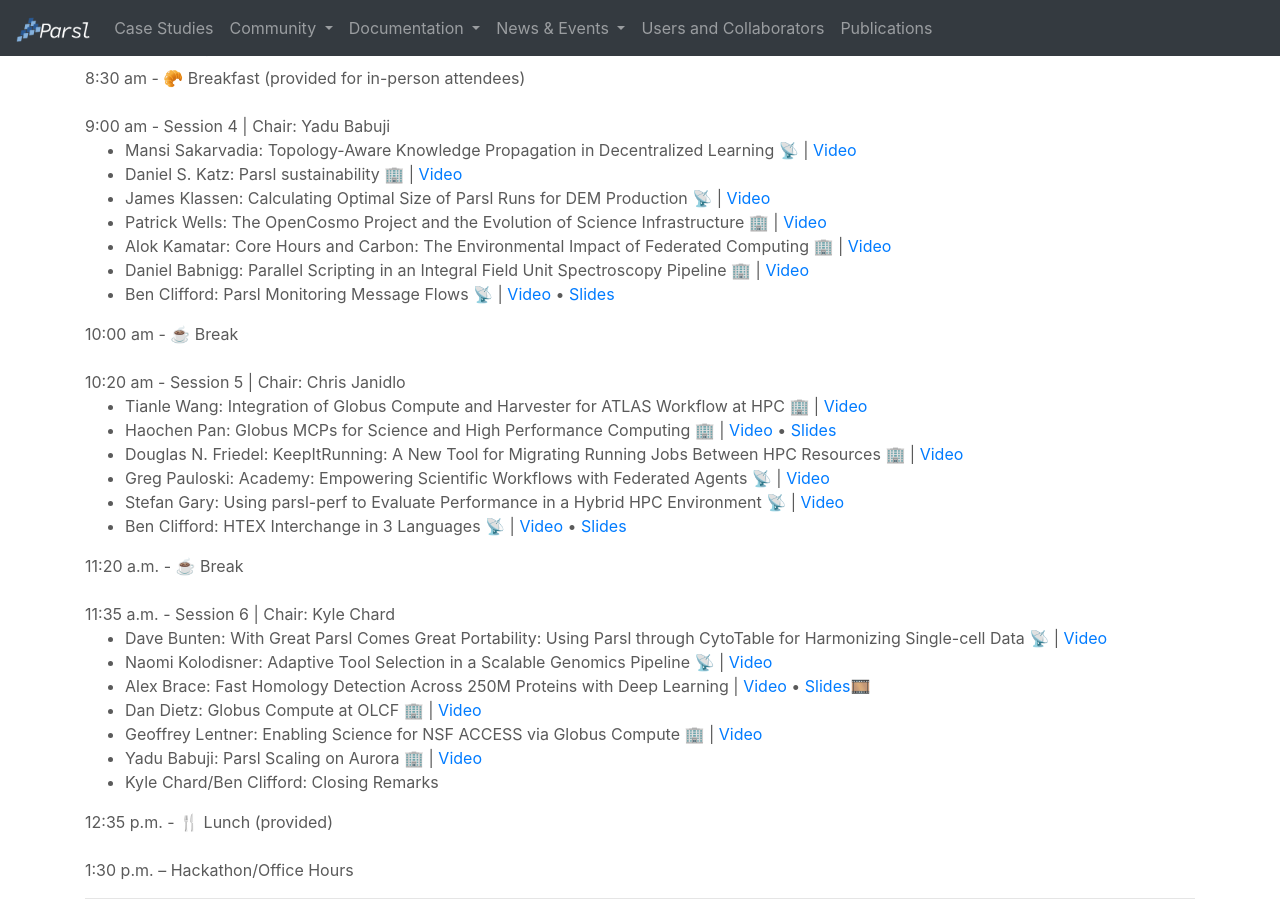
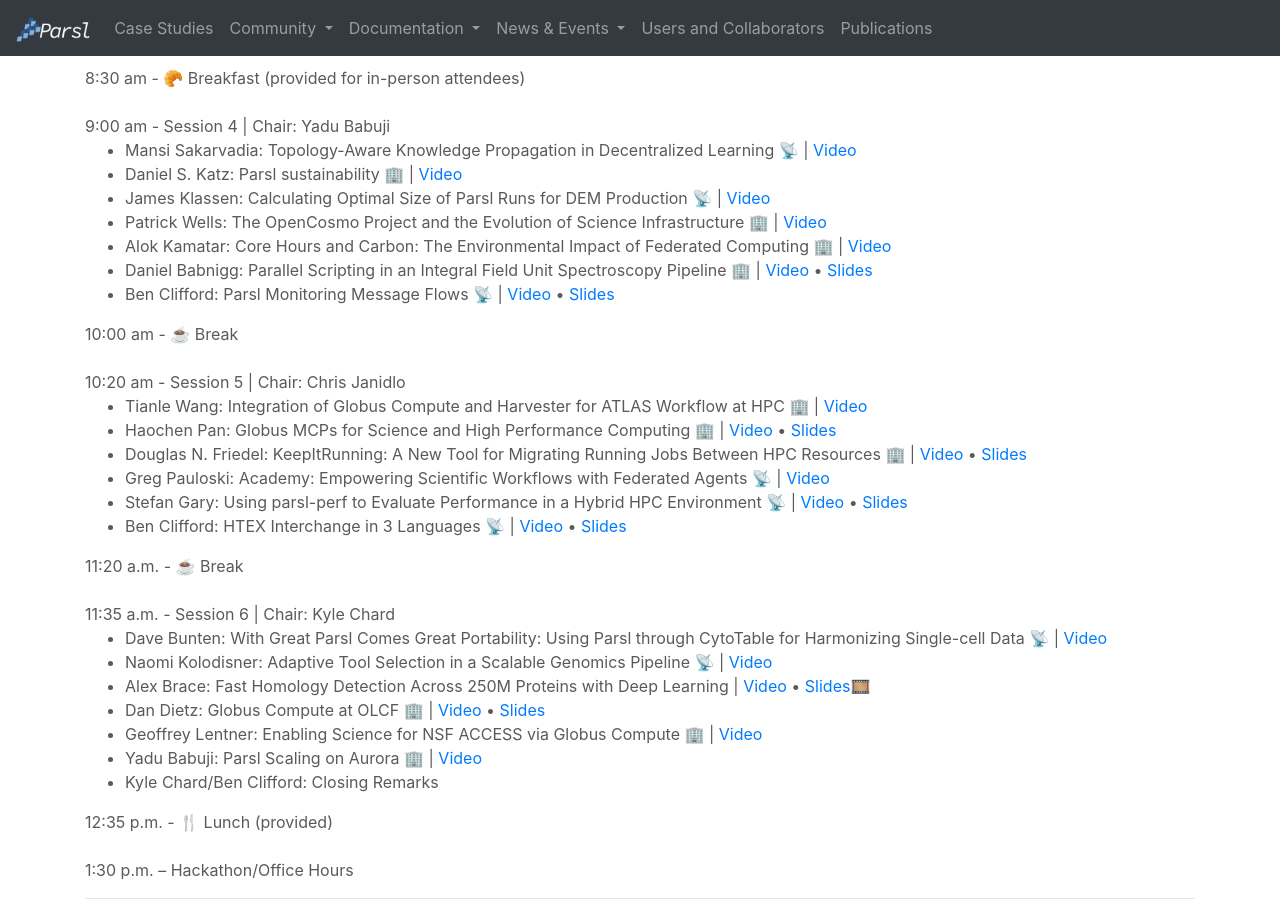
Before and after one commit to Parsl/parsl.github.io, a Jekyll site: the page built from parslfest/parslfest2025.html, in a window 1280 px wide and 900 px high, scrolled down 2269 px. Built offline with Jekyll 4.4.1, drawn with Linux system fonts in a browser that asks for light colours.

Commit message:
Update parslfest2025.html

```diff
--- a/parslfest/parslfest2025.html
+++ b/parslfest/parslfest2025.html
@@ -187,7 +187,7 @@
 		<li>James Klassen: Calculating Optimal Size of Parsl Runs for DEM Production 📡  |  <a href="https://youtu.be/Y-HAXPkXJxI" target="_blank">Video</a></li>
 		<li>Patrick Wells: The OpenCosmo Project and the Evolution of Science Infrastructure 🏢  |  <a href="https://youtu.be/KZC3tZZUfzI" target="_blank">Video</a></li>
 		<li>Alok Kamatar: Core Hours and Carbon: The Environmental Impact of Federated Computing 🏢  |  <a href="https://youtu.be/3WAIaLqmtWc" target="_blank">Video</a></li>
-		<li>Daniel Babnigg: Parallel Scripting in an Integral Field Unit Spectroscopy Pipeline 🏢  |  <a href="https://youtu.be/uQ-k8ir-iso" target="_blank">Video</a></li>
+		<li>Daniel Babnigg: Parallel Scripting in an Integral Field Unit Spectroscopy Pipeline 🏢  |  <a href="https://youtu.be/uQ-k8ir-iso" target="_blank">Video</a> • <a href="https://drive.google.com/file/d/1UjNc3F_femEfaCSlJbvS-gSaR1Rxvsk7/view?usp=sharing" target="_blank">Slides</a></li>
 		<li>Ben Clifford: Parsl Monitoring Message Flows 📡  |  <a href="https://youtu.be/05GtsIPqgHg" target="_blank">Video</a> • <a href="2025/benc-monitoring-presentation.pdf" target="_blank">Slides</a></li>
       </ul>
 
@@ -197,9 +197,9 @@
       <ul>
 		<li>Tianle Wang: Integration of Globus Compute and Harvester for ATLAS Workflow at HPC 🏢  |  <a href="https://youtu.be/PsUh91dh77Q" target="_blank">Video</a></li>
 		<li>Haochen Pan: Globus MCPs for Science and High Performance Computing 🏢  |  <a href="https://youtu.be/AyCQTjdLO34" target="_blank">Video</a> • <a href="https://docs.google.com/presentation/d/14zhAGYDIwr9hKNyYiSEyrHlCEYMfqxe-HAFrWh-PdTU/edit?usp=sharing" target="_blank">Slides</a></li>
-		<li>Douglas N. Friedel: KeepItRunning: A New Tool for Migrating Running Jobs Between HPC Resources 🏢  |  <a href="https://youtu.be/2f3hN9gnigs" target="_blank">Video</a></li>
+		<li>Douglas N. Friedel: KeepItRunning: A New Tool for Migrating Running Jobs Between HPC Resources 🏢  |  <a href="https://youtu.be/2f3hN9gnigs" target="_blank">Video</a> • <a href="https://drive.google.com/file/d/1QpISQpdanlmzuSxlGO46_H4mall_Jdf8/view?usp=drive_link" target="_blank">Slides</a></li>
 		<li>Greg Pauloski: Academy: Empowering Scientific Workflows with Federated Agents 📡  |  <a href="https://youtu.be/uUWfrDJlVVk" target="_blank">Video</a></li>
-		<li>Stefan Gary: Using parsl-perf to Evaluate Performance in a Hybrid HPC Environment 📡  |  <a href="https://youtu.be/KzXgIsbsm04" target="_blank">Video</a></li>
+		<li>Stefan Gary: Using parsl-perf to Evaluate Performance in a Hybrid HPC Environment 📡  |  <a href="https://youtu.be/KzXgIsbsm04" target="_blank">Video</a> • <a href="https://drive.google.com/file/d/1pedTJjx3PeJyCm6Bqlv-vTKSs_cdEIV7/view?usp=drive_link" target="_blank">Slides</a></li>
 		<li>Ben Clifford: HTEX Interchange in 3 Languages 📡  |  <a href="https://youtu.be/lfUHK0eg9jg" target="_blank">Video</a> • <a href="2025/benc-3lang-interchange.pdf" target="_blank">Slides</a></li>
       </ul>
 
@@ -210,7 +210,7 @@
 		<li>Dave Bunten: With Great Parsl Comes Great Portability: Using Parsl through CytoTable for Harmonizing Single-cell Data 📡  |  <a href="https://youtu.be/GMHrb2c7ULs" target="_blank">Video</a></li>
 		<li>Naomi Kolodisner: Adaptive Tool Selection in a Scalable Genomics Pipeline 📡  |  <a href="https://youtu.be/gXhaaRqfVY8" target="_blank">Video</a></li>
         <li>Alex Brace: Fast Homology Detection Across 250M Proteins with Deep Learning  |  <a href="https://youtu.be/zccER6CKkms" target="_blank">Video</a> • <a href="https://drive.google.com/file/d/1Pu5usVYi71gtXJzXCyoA-PjybhLcTSsE/view?usp=drive_link" target="_blank">Slides</a>🎞️</li>
-		<li>Dan Dietz: Globus Compute at OLCF 🏢  |  <a href="https://youtu.be/fH_L-xOZNqU" target="_blank">Video</a></li>
+		<li>Dan Dietz: Globus Compute at OLCF 🏢  |  <a href="https://youtu.be/fH_L-xOZNqU" target="_blank">Video</a> • <a href="https://drive.google.com/file/d/1kMWep1saLGGn8XVE1r5j4av_S4-7AHbx/view?usp=drive_link" target="_blank">Slides</a></li>
 		<li>Geoffrey Lentner: Enabling Science for NSF ACCESS via Globus Compute 🏢  |  <a href="https://youtu.be/tfrN6BbzeRc" target="_blank">Video</a></li>
 		<li>Yadu Babuji: Parsl Scaling on Aurora 🏢  |  <a href="https://youtu.be/P1lUauYAvL0" target="_blank">Video</a></li>
                 <li>Kyle Chard/Ben Clifford: Closing Remarks</li>
```
